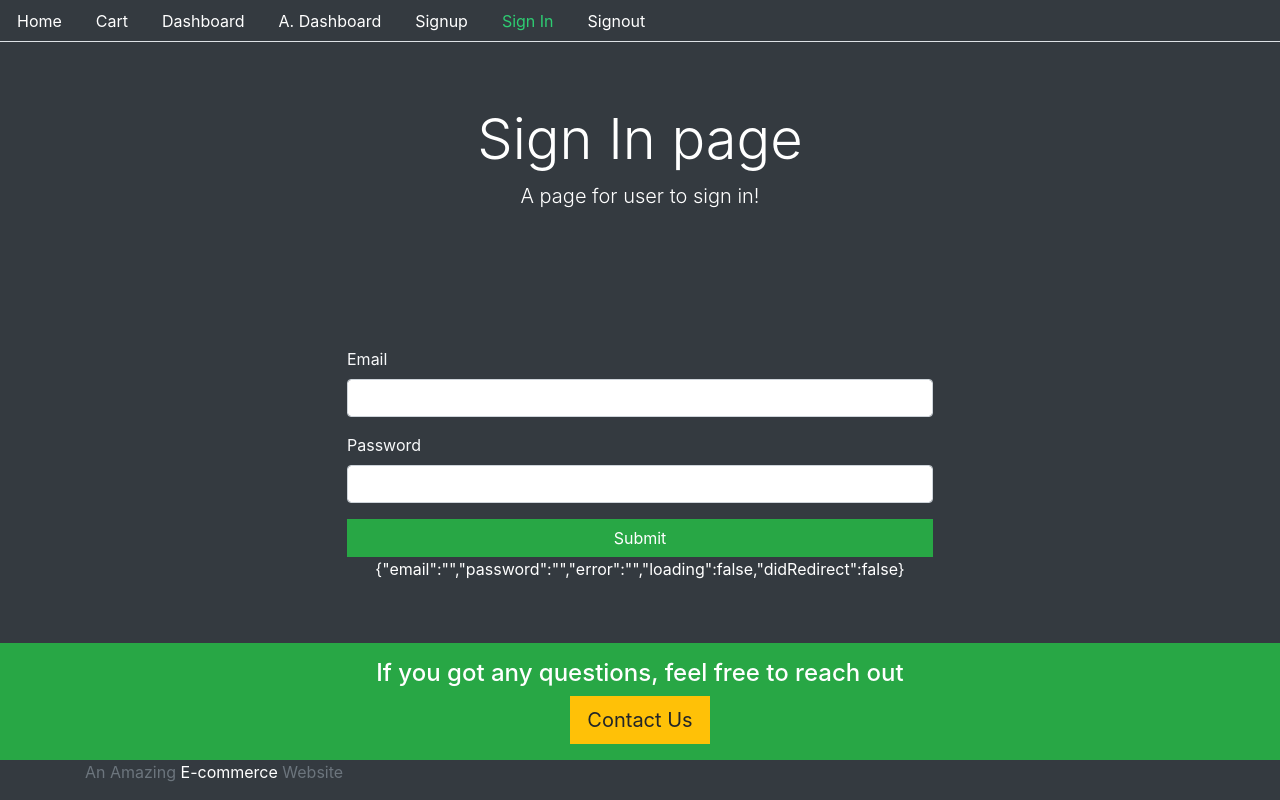
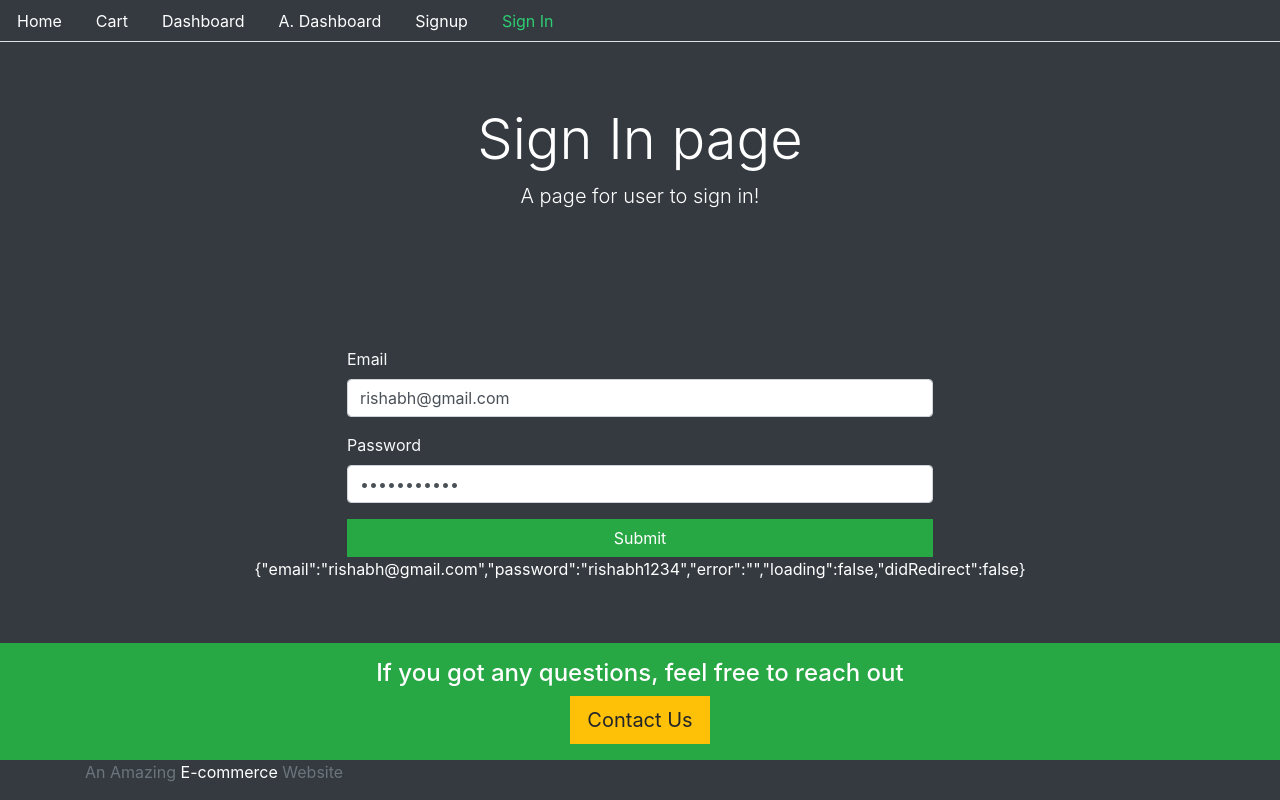
Before and after one commit to rishabhkumar16/E-commerce-MERN, a React (Create React App) app in the folder projfrontend/: page /signin in a window 1280 px wide. Built offline with nearby package versions, Linux system fonts and the light colour scheme.

Commit message:
Sign up,in,out works well now

```diff
--- a/projfrontend/src/auth/helper/index.js
+++ b/projfrontend/src/auth/helper/index.js
@@ -45,7 +45,7 @@
 };
 
 export const isAuthenticated = () => {
-    if(typeof window !== "undefined") {
+    if(typeof window == "undefined") {
         return false;
     }
     if(localStorage.getItem("jwt")){
--- a/projfrontend/src/core/Menu.js
+++ b/projfrontend/src/core/Menu.js
@@ -1,5 +1,7 @@
 import React from "react";
 import { Link, withRouter } from "react-router-dom";
+import {signout, isAuthenticated} from "../auth/helper";
+
 
 const currentTab = (history, path) => {
   if (history.location.pathname === path) {
@@ -62,15 +64,17 @@
           Sign In
         </Link>
       </li>
+      {isAuthenticated() && (
       <li className="nav-item">
-        <Link
-          style={currentTab(history, "/signout")}
-          className="nav-link"
-          to="/signout"
-        >
+        <span className="nav-link text-warning" onClick={() => {
+          signout(() => {
+            history.push("/")
+          });
+        }}>
           Signout
-        </Link>
+        </span>
       </li>
+      )}
     </ul>
   </div>
 );
--- a/projfrontend/src/user/Signin.js
+++ b/projfrontend/src/user/Signin.js
@@ -6,8 +6,8 @@
 
 const Signin = () => {
   const [values, setValues] = useState({
-    email: "",
-    password: "",
+    email: "rishabh@gmail.com",
+    password: "rishabh1234",
     error: "",
     loading: false,
     didRedirect: false
```
